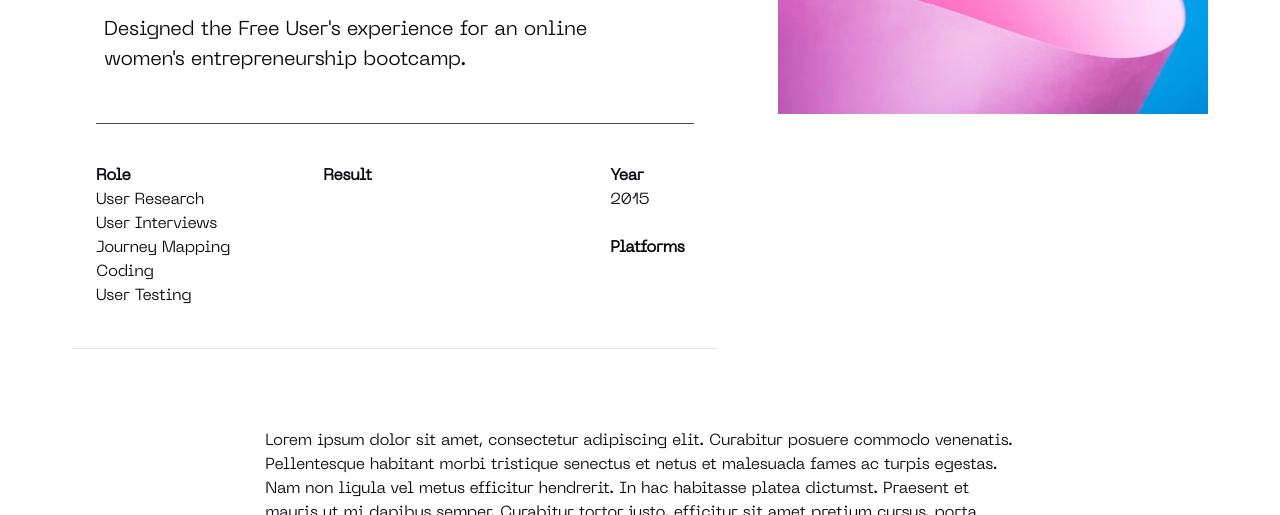
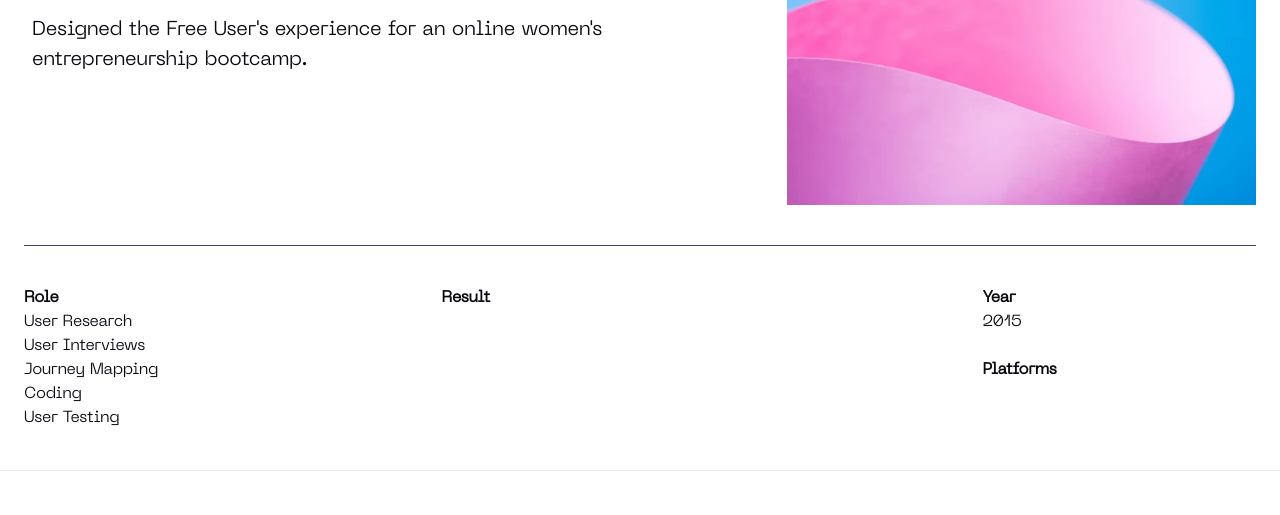
Before and after one commit to stevenchu/astro-portfolio, an Astro site: page /work/marie-forleo in a window 1280 px wide. Shown: the part 285-800 px from the top of the page. Built offline with nearby package versions, Linux system fonts and the light colour scheme; Astro itself is replaced by a stand-in of ours.

Commit message:
case study styling #2

```diff
--- a/src/pages/index.astro
+++ b/src/pages/index.astro
@@ -149,7 +149,7 @@ const projects = (await getCollection('work'))
 	}
 
 	.hero img {
-		aspect-ratio: 5 / 4;
+		aspect-ratio: 3 / 4;
 		object-fit: cover;
 		object-position: top;
 		border-radius: 1.5rem;
--- a/src/pages/work/[...slug].astro
+++ b/src/pages/work/[...slug].astro
@@ -33,14 +33,14 @@ const { Content } = await entry.render();
 			<header>
 				<div class="wrapper stack gap-2 lg:gap-10">
 					<a class="back-link" href="/work/"><Icon icon="arrow-left" /> work</a>
-					<Hero title={entry.data.title} align="start">
-						<div class="details">
-							<p class="description">{entry.data.description}</p>
-						</div>
-					</Hero>
-
-
-
+					<div class="project-header">
+						<Hero title={entry.data.title} align="start">
+							<div class="details">
+								<p class="description">{entry.data.description}</p>
+							</div>
+						</Hero>
+						{entry.data.img && <img src={entry.data.img} alt={entry.data.img_alt || ''} />}
+					</div>
 					<div class="cols-3">
 						<div>
 							<strong>Role</strong><br>
@@ -54,13 +54,11 @@ const { Content } = await entry.render();
 								}
 							</ul>
 						</div>
-						<div>
+						<div id="result">
 							<strong>Result</strong><br>
 							{entry.data.result}<br>
-
-
 						</div>
-						<div>
+						<div id="year">
 							<strong>Year</strong><br>
 							{entry.data.year}<br>
 							<br>
@@ -73,7 +71,7 @@ const { Content } = await entry.render();
 				</div>
 
 			</header>
-			{entry.data.img && <img src={entry.data.img} alt={entry.data.img_alt || ''} />}
+
 
 		</div>
 		<main class="wrapper">
@@ -89,19 +87,32 @@ const { Content } = await entry.render();
 
 <style>
 
-	.project {
+	.project-header {
 		display: grid;
 		grid-template-columns: 1fr;
       	grid-template-rows: 1fr;
-		padding-inline: 4.5rem;
+		padding-inline: 0;
 		gap: 3.75rem;
 	}
 
-	.project header {
+	.project-header :global(.hero) {
 		order:2;
 	}
-	.project img {
+
+	.project-header > img {
 		order: 1;
+		aspect-ratio: 3 / 2;
+		object-fit: cover;
+		object-position: top;
+	}
+
+	#result {
+		order: 3;
+		grid-column: 1 / 3;
+	}
+
+	#year {
+		order: 2;
 	}
 
 	header {
@@ -124,7 +135,7 @@ const { Content } = await entry.render();
 
 	.cols-3 {
         display: grid;
-        grid-template-columns: 30% 40% 1fr;
+        grid-template-columns: 1fr 1fr;
         grid-gap: 3em;
 		font-size: 1rem;
         padding-top: 2.5rem;
@@ -156,6 +167,11 @@ const { Content } = await entry.render();
 		align-items: center;
 		justify-content: center;
 		flex-direction: column;
+		max-width:100%;
+	}
+
+	:global(.hero) {
+		max-width: 54ch;
 	}
 
 	.content :global(p),
@@ -167,6 +183,10 @@ const { Content } = await entry.render();
 
 	.content > :global(* + *) {
 		margin-top: 1rem;
+	}
+
+	.content > :global(*) {
+		max-width: 100%;
 	}
 
 	.content :global(h1),
@@ -182,6 +202,10 @@ const { Content } = await entry.render();
 	.content :global(h1),
 	.content :global(h2) {
 		text-align: center;
+	}
+
+	.content :global(h2) {
+		font-size: var(--text-xl);
 	}
 
 	.content :global(h6) {
@@ -220,16 +244,31 @@ const { Content } = await entry.render();
 
 	@media (min-width: 50em) {
 
-		.project {
+		.project-header {
 			grid-template-columns: 6fr 4fr;
-			padding-inline: 4.5rem;
+			padding-inline: 0rem;
 		}
 
-		.project header {
+		.project-header > .hero {
 			order: 1;
 		}
-		.project img {
+
+		.project-header > img {
 			order: 2;
+			aspect-ratio: 5 / 3;
+		}
+
+		.cols-3 {
+			grid-template-columns: 30% 40% 1fr;
+		}
+
+		#result {
+			order: 2;
+			grid-column: 2 / 3;
+		}
+
+		#year {
+			order: 3;
 		}
 
 		.back-link {
@@ -242,8 +281,13 @@ const { Content } = await entry.render();
 			gap: 2.5rem;
 		}
 
+		.content :global(h2) {
+			font-size: var(--text-4xl);
+		}
+
 		.content :global(blockquote) {
 			font-size: var(--text-2xl);
 		}
+
 	}
 </style>
```
